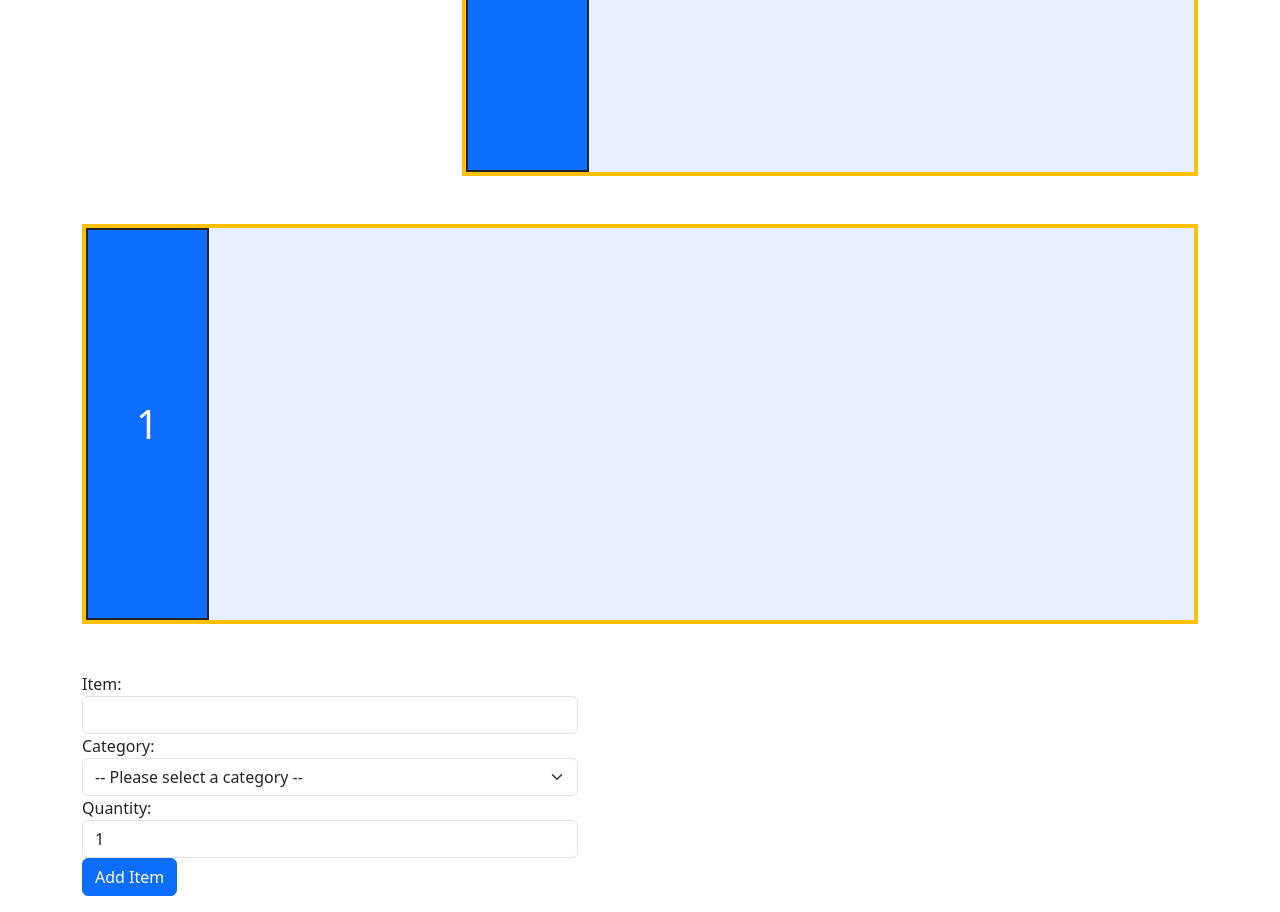
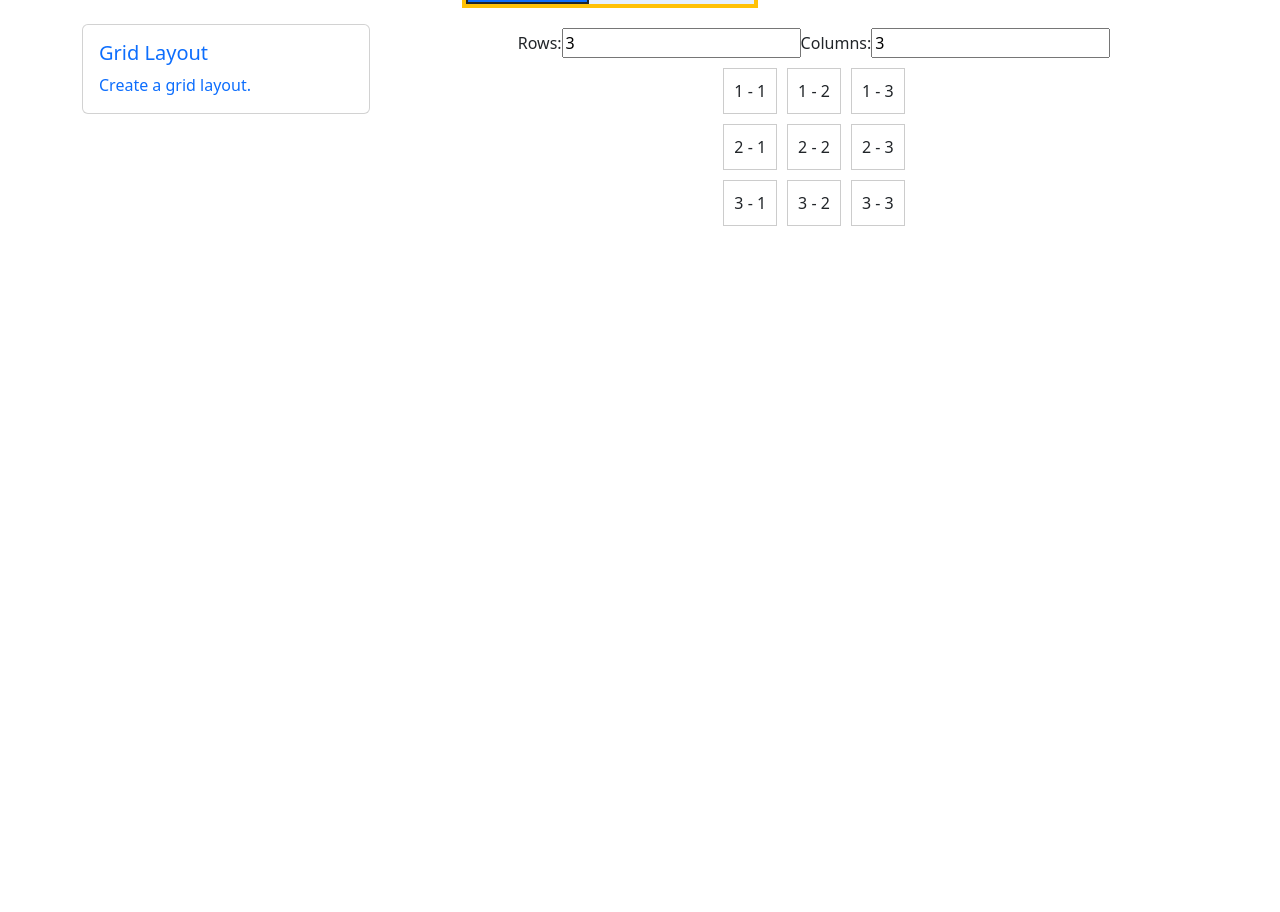
Before and after one commit to sheisshee/BSIT4-RGGC-MICRO-TOOL, a Vue app: page / in a window 1280 px wide. Shown: the part 860-1772 px from the top of the page. After the commit the page ends 1086 px from the top, so only its background shows below. Built offline with nearby package versions, Linux system fonts and the light colour scheme.

Commit message:
tinanggal ang shopping list kase feeling q mali po, pinalitan grid layout pero diri nalayout kay tiriko HAHAHAAH

```diff
--- a/src/App.vue
+++ b/src/App.vue
@@ -1,30 +1,7 @@
 <script setup>
-import { ref, computed } from 'vue';
+import { ref, computed, onMounted } from 'vue';
 
-const newItem = ref('');
-const selectedCategory = ref('');
-const quantity = ref(1);
-const shoppingList = ref([]);
-
-const addItem = () => {
-    const newItemValue = newItem.value.toString().trim();
-
-    if (newItemValue !== '' && selectedCategory.value !== '' && quantity.value > 0) {
-        shoppingList.value.push({
-            name: newItemValue,
-            category: selectedCategory.value,
-            quantity: quantity.value,
-        });
-        newItem.value = '';
-        selectedCategory.value = '';
-        quantity.value = 1;
-    }
-};
-
-const removeItem = (index) => {
-    shoppingList.value.splice(index, 1);
-};
-
+// Existing Flexbox code
 const childCount = ref(1);
 const flexDirection = ref('');
 const flexWrap = ref('');
@@ -43,7 +20,57 @@ const flexClass = computed(() => {
 
     return classes.join(' ');
 });
+
+// New Grid Layout code
+const rows = ref(3);
+const columns = ref(3);
+
+const updateGrid = () => {
+  generateGrid();
+};
+
+const gridCells = ref([]);
+
+const generateGrid = () => {
+  const cells = [];
+  for (let row = 0; row < rows.value; row++) {
+    for (let col = 0; col < columns.value; col++) {
+      cells.push({ row, column: col });
+    }
+  }
+  gridCells.value = cells;
+};
+
+onMounted(() => {
+  generateGrid();
+});
 </script>
+
+<style scoped>
+.grid-layout {
+  display: flex;
+  flex-direction: column;
+  align-items: center;
+  margin-top: 20px;
+}
+
+.controls {
+  margin-bottom: 10px;
+}
+
+.grid {
+  display: grid;
+  grid-template-columns: repeat(var(--columns, 3), 1fr);
+  gap: 10px;
+}
+
+.grid-cell {
+  border: 1px solid #ccc;
+  padding: 10px;
+  text-align: center;
+}
+</style>
+
 
 <template>
     <div class="container py-5" style="height: 100vh;">
@@ -59,28 +86,7 @@ const flexClass = computed(() => {
             </a>
           </div>
         </div>
-
-      <div class="col-md-8">
-        <!-- Shopping List Card -->
-        <div class="card mt-3" style="width: 18rem;">
-          <a href="javascript:void(0)" class="text-decoration-none">
-            <div class="card-body">
-              <h5 class="card-title">Shopping List</h5>
-              <p class="card-text">Manage your shopping items.</p>
-            </div>
-          </a>
-        </div>
-
-        <!-- Flexbox Form and Display -->
-        <div class="col-md-8">
-        <div class="form-group">
-          <label>Child Count:</label>
-          <input type="number" min="1" v-model="childCount" class="form-control">
-        </div>
-
-        </div>
-
-        <!-- Shopping List Form and Display -->
+        <div class="col-md-4" style="width: 20rem;">
           <div class="form-group">
             <label>Child Count:</label>
             <input type="number" min="1" v-model="childCount" class="form-control">
@@ -88,7 +94,6 @@ const flexClass = computed(() => {
           <div class="form-group">
             <label>Flex Direction:</label>
             <select class="form-select" v-model="flexDirection">
-            <!-- ... (existing Flexbox code) ... -->
               <option value="">-- Please select --</option>
               <option value="flex-row">row</option>
               <option value="flex-row-reverse">row-reverse</option>
@@ -153,48 +158,33 @@ const flexClass = computed(() => {
           </div>
         </div>
 
-        <div class="mt-5">
-          <div
-            style="width: 100%; height: 400px;"
-            class="bg-primary bg-opacity-10 d-flex border border-4 border-warning"
-            :class="flexClass"
-          >
-            <div v-for="child in childCount" :key="child" class="p-5 bg-primary text-center d-flex align-items-center justify-content-center fs-1 text-white border border-2 border-dark">
-              {{ child }}
+  <div class="row">
+        <div class="col-md-4">
+          <!-- Grid Layout Card -->
+          <div class="card mt-3" style="width: 18rem;">
+            <a href="javascript:void(0)" class="text-decoration-none">
+              <div class="card-body">
+                <h5 class="card-title">Grid Layout</h5>
+                <p class="card-text">Create a grid layout.</p>
+              </div>
+            </a>
+          </div>
+        </div>
+        <div class="col-md-8">
+          <div class="grid-layout">
+            <div class="controls">
+              <label>Rows:</label>
+              <input type="number" v-model="rows" min="1" @input="updateGrid" />
+              <label>Columns:</label>
+              <input type="number" v-model="columns" min="1" @input="updateGrid" />
+            </div>
+
+            <div class="grid">
+              <div v-for="(cell, index) in gridCells" :key="index" class="grid-cell">
+                {{ cell.row + 1 }} - {{ cell.column + 1 }}
               </div>
             </div>
           </div>
-      </div>
-
-      <div class="col-md-8 mt-5">
-        <div class="col-md-8 mt-5">
-        <div class="form-group">
-          <label>Item:</label>
-          <input type="text" v-model="newItem" class="form-control" @keydown.enter.prevent="addItem">
-        </div>
-        <div class="form-group">
-          <label>Category:</label>
-          <select v-model="selectedCategory" class="form-select">
-            <option disabled value="">-- Please select a category --</option>
-            <option>Fruits</option>
-            <option>Vegetables</option>
-            <option>Dairy</option>
-          </select>
-        </div>
-        <div class="form-group">
-          <label>Quantity:</label>
-          <input type="number" min="1" v-model="quantity" class="form-control">
-        </div>
-        <div class="form-group">
-          <button @click="addItem" class="btn btn-primary">Add Item</button>
-        </div>
-        <div class="mt-3">
-          <ul class="list-group">
-            <li class="list-group-item" v-for="(item, index) in shoppingList" :key="index">
-              {{ item.name }} - {{ item.category }} (Quantity: {{ item.quantity }})
-              <span @click="removeItem(index)" class="float-end text-danger cursor-pointer">Remove</span>
-            </li>
-          </ul>
         </div>
       </div>
     </div>
```
Lines whose indentation alone changed are shown as unchanged.
